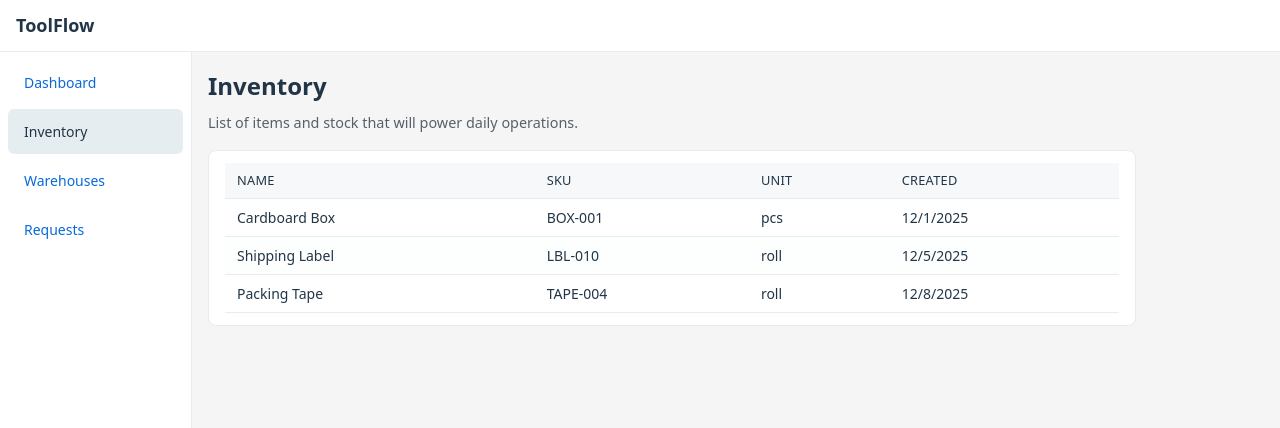
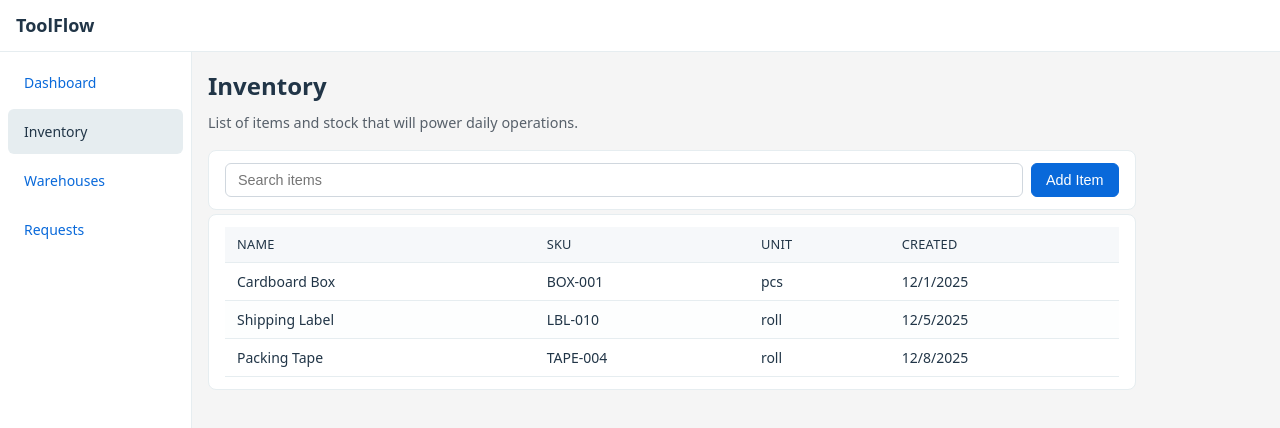
Before and after one commit to semiostrov-source/Toolflow, a React (Vite) app: page /inventory in a window 1280 px wide. Shown: the top 428 px of the page. Built offline with nearby package versions, Linux system fonts and the light colour scheme.

Commit message:
feat: add inventory toolbar and shared mock data

```diff
--- a/src/features/inventory/components/InventoryTable.tsx
+++ b/src/features/inventory/components/InventoryTable.tsx
@@ -1,28 +1,4 @@
-import type { Item } from '../../inventory'
-
-const mockItems: Item[] = [
-  {
-    id: 'item-1',
-    name: 'Cardboard Box',
-    sku: 'BOX-001',
-    unit: 'pcs',
-    createdAt: '2025-12-01T10:15:00.000Z',
-  },
-  {
-    id: 'item-2',
-    name: 'Shipping Label',
-    sku: 'LBL-010',
-    unit: 'roll',
-    createdAt: '2025-12-05T09:00:00.000Z',
-  },
-  {
-    id: 'item-3',
-    name: 'Packing Tape',
-    sku: 'TAPE-004',
-    unit: 'roll',
-    createdAt: '2025-12-08T14:30:00.000Z',
-  },
-]
+import { mockItems } from '../mock/items'
 
 export function InventoryTable() {
   const items = mockItems
--- /dev/null
+++ b/src/features/inventory/components/InventoryToolbar.tsx
@@ -0,0 +1,20 @@
+export function InventoryToolbar() {
+  return (
+    <section className="page-section inventory-toolbar">
+      <div className="inventory-toolbar-main">
+        <div className="inventory-toolbar-search">
+          <input
+            type="search"
+            placeholder="Search items"
+            className="inventory-toolbar-search-input"
+          />
+        </div>
+        <div className="inventory-toolbar-actions">
+          <button type="button" className="inventory-toolbar-add-button">
+            Add Item
+          </button>
+        </div>
+      </div>
+    </section>
+  )
+}
--- /dev/null
+++ b/src/features/inventory/mock/items.ts
@@ -0,0 +1,25 @@
+import type { Item } from '..'
+
+export const mockItems: Item[] = [
+  {
+    id: 'item-1',
+    name: 'Cardboard Box',
+    sku: 'BOX-001',
+    unit: 'pcs',
+    createdAt: '2025-12-01T10:15:00.000Z',
+  },
+  {
+    id: 'item-2',
+    name: 'Shipping Label',
+    sku: 'LBL-010',
+    unit: 'roll',
+    createdAt: '2025-12-05T09:00:00.000Z',
+  },
+  {
+    id: 'item-3',
+    name: 'Packing Tape',
+    sku: 'TAPE-004',
+    unit: 'roll',
+    createdAt: '2025-12-08T14:30:00.000Z',
+  },
+]
--- a/src/index.css
+++ b/src/index.css
@@ -327,6 +327,66 @@ a:hover {
   color: #57606a;
 }
 
+.inventory-toolbar {
+  margin-top: 0.5rem;
+}
+
+.inventory-toolbar-main {
+  display: flex;
+  flex-direction: column;
+  gap: 0.5rem;
+}
+
+.inventory-toolbar-search {
+  flex: 1;
+}
+
+.inventory-toolbar-search-input {
+  width: 100%;
+  padding: 0.5rem 0.75rem;
+  border-radius: 6px;
+  border: 1px solid #d0d7de;
+  font-size: 0.9rem;
+}
+
+.inventory-toolbar-search-input:focus {
+  outline: 2px solid #0969da;
+  outline-offset: 1px;
+}
+
+.inventory-toolbar-actions {
+  display: flex;
+  justify-content: flex-start;
+}
+
+.inventory-toolbar-add-button {
+  padding: 0.5rem 0.9rem;
+  border-radius: 6px;
+  border: 1px solid #0969da;
+  background-color: #0969da;
+  color: #ffffff;
+  font-size: 0.9rem;
+  font-weight: 500;
+  cursor: pointer;
+}
+
+.inventory-toolbar-add-button:hover {
+  background-color: #0756b0;
+  border-color: #0756b0;
+}
+
+@media (min-width: 640px) {
+  .inventory-toolbar-main {
+    flex-direction: row;
+    align-items: center;
+    justify-content: space-between;
+  }
+
+  .inventory-toolbar-actions {
+    justify-content: flex-end;
+  }
+}
+
 @media (prefers-color-scheme: dark) {
   :root {
     color: #e6edf1;
@@ -390,6 +450,22 @@ a:hover {
   .inventory-table-empty {
     color: #8b949e;
   }
+  .inventory-toolbar-search-input {
+    border-color: #30363d;
+    background-color: #0d1117;
+    color: #e6edf1;
+  }
+  .inventory-toolbar-search-input:focus {
+    outline-color: #58a6ff;
+  }
+  .inventory-toolbar-add-button {
+    border-color: #238636;
+    background-color: #238636;
+  }
+  .inventory-toolbar-add-button:hover {
+    background-color: #2ea043;
+    border-color: #2ea043;
+  }
   a {
     color: #58a6ff;
   }
--- a/src/pages/InventoryPage.tsx
+++ b/src/pages/InventoryPage.tsx
@@ -1,5 +1,6 @@
 import { PageHeader } from '../shared/ui'
 import { InventoryTable } from '../features/inventory/components/InventoryTable'
+import { InventoryToolbar } from '../features/inventory/components/InventoryToolbar'
 
 export function InventoryPage() {
   return (
@@ -8,6 +9,7 @@ export function InventoryPage() {
         title="Inventory"
         description="List of items and stock that will power daily operations."
       />
+      <InventoryToolbar />
       <InventoryTable />
     </>
   )
```
Also changed, not shown: ai_docs/develop/components/inventory-ui-foundation.md (added, +119 -0 lines), 1 other file (tests, documents, lock files or other folders).
